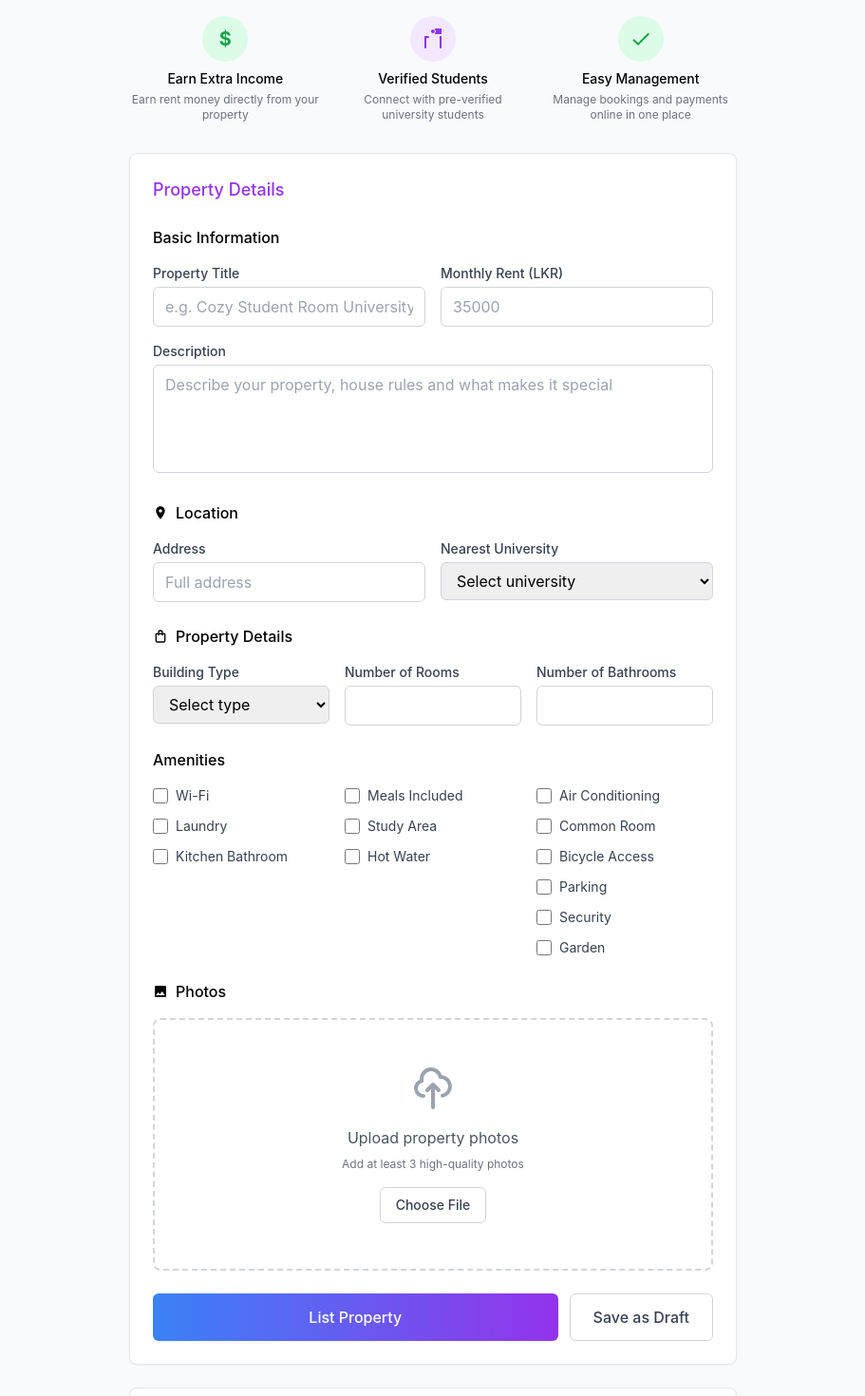
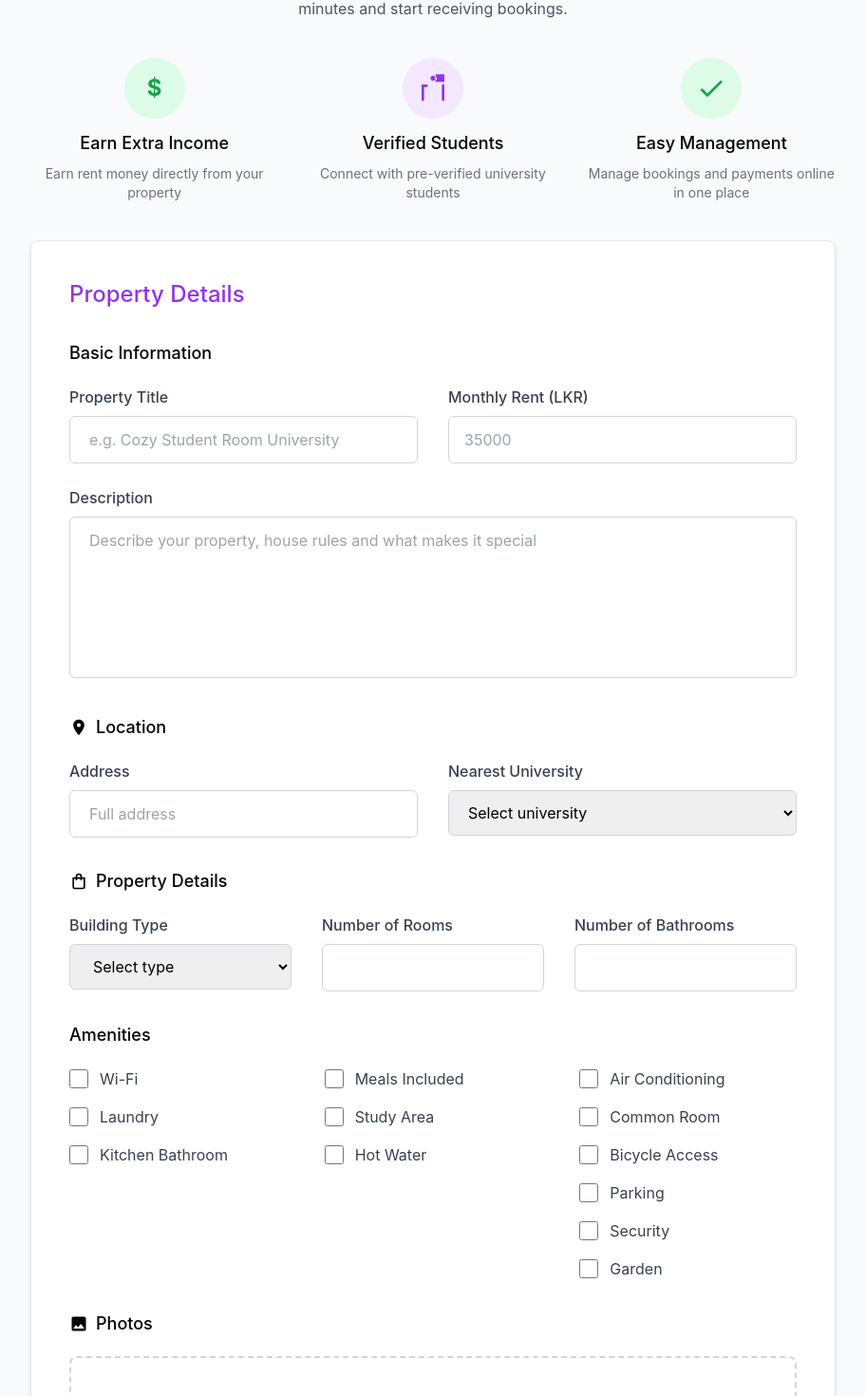
Before and after one commit to Thilan071/bodima, a React (Create React App) app in the folder bodima/: page /list-property in a window 1280 px wide. Shown: the part 192-1662 px from the top of the page at 95% size, without its empty margins (184-1095 px from the left). Built offline with nearby package versions, Linux system fonts and the light colour scheme.

Commit message:
changed the form layout

```diff
--- a/bodima/src/components/footer/footer.js
+++ b/bodima/src/components/footer/footer.js
@@ -1,5 +1,6 @@
 import React from 'react';
 import { Home } from 'lucide-react';
+import { useNavigate } from 'react-router-dom';
 
 const Footer = () => {
   return (
--- a/bodima/src/components/propertyList/propertyList.js
+++ b/bodima/src/components/propertyList/propertyList.js
@@ -50,120 +50,120 @@ export default function PropertyList() {
   return (
     <div className="min-h-screen bg-white">
       <TopNavigation />
-      <div className="bg-gray-50 py-8">
-        <div className="max-w-2xl mx-auto px-4">
+      <div className="bg-gray-50 py-12">
+        <div className="max-w-4xl mx-auto px-6">
           {/* Header */}
-          <div className="text-center mb-8">
-            <h1 className="text-2xl font-semibold text-blue-600 mb-2">List Your Property</h1>
-            <p className="text-gray-600 text-sm">
+          <div className="text-center mb-10">
+            <h1 className="text-3xl font-semibold text-blue-600 mb-4">List Your Property</h1>
+            <p className="text-gray-600 text-base max-w-2xl mx-auto">
               Connect with students looking for safe and comfortable boarding. List your property in
               minutes and start receiving bookings.
             </p>
           </div>
 
           {/* Benefits Icons */}
-          <div className="grid grid-cols-3 gap-4 mb-8">
+          <div className="grid grid-cols-3 gap-8 mb-10">
             <div className="text-center">
-              <div className="w-12 h-12 bg-green-100 rounded-full flex items-center justify-center mx-auto mb-2">
-                <span className="text-green-600 text-xl font-bold">$</span>
+              <div className="w-16 h-16 bg-green-100 rounded-full flex items-center justify-center mx-auto mb-3">
+                <span className="text-green-600 text-2xl font-bold">$</span>
               </div>
-              <h3 className="font-medium text-sm mb-1">Earn Extra Income</h3>
-              <p className="text-xs text-gray-500">Earn rent money directly from your property</p>
+              <h3 className="font-medium text-lg mb-2">Earn Extra Income</h3>
+              <p className="text-sm text-gray-500">Earn rent money directly from your property</p>
             </div>
             <div className="text-center">
-              <div className="w-12 h-12 bg-purple-100 rounded-full flex items-center justify-center mx-auto mb-2">
-                <svg className="w-6 h-6 text-purple-600" fill="currentColor" viewBox="0 0 24 24">
+              <div className="w-16 h-16 bg-purple-100 rounded-full flex items-center justify-center mx-auto mb-3">
+                <svg className="w-8 h-8 text-purple-600" fill="currentColor" viewBox="0 0 24 24">
                   <path d="M12 2C13.1 2 14 2.9 14 4C14 5.1 13.1 6 12 6C10.9 6 10 5.1 10 4C10 2.9 10.9 2 12 2ZM21 9V7L15 7C14.4 7 14 6.6 14 6S14.4 5 15 5V3C14.4 3 14 2.6 14 2S14.4 1 15 1H21V21C21 21.6 20.6 22 20 22S19 21.6 19 21V9H21ZM7 9C7.6 9 8 9.4 8 10S7.6 11 7 11H5V21C5 21.6 4.6 22 4 22S3 21.6 3 21V9H7Z"/>
                 </svg>
               </div>
-              <h3 className="font-medium text-sm mb-1">Verified Students</h3>
-              <p className="text-xs text-gray-500">Connect with pre-verified university students</p>
+              <h3 className="font-medium text-lg mb-2">Verified Students</h3>
+              <p className="text-sm text-gray-500">Connect with pre-verified university students</p>
             </div>
             <div className="text-center">
-              <div className="w-12 h-12 bg-green-100 rounded-full flex items-center justify-center mx-auto mb-2">
-                <svg className="w-6 h-6 text-green-600" fill="currentColor" viewBox="0 0 24 24">
+              <div className="w-16 h-16 bg-green-100 rounded-full flex items-center justify-center mx-auto mb-3">
+                <svg className="w-8 h-8 text-green-600" fill="currentColor" viewBox="0 0 24 24">
                   <path d="M9 16.17L4.83 12l-1.42 1.41L9 19 21 7l-1.41-1.41L9 16.17z"/>
                 </svg>
               </div>
-              <h3 className="font-medium text-sm mb-1">Easy Management</h3>
-              <p className="text-xs text-gray-500">Manage bookings and payments online in one place</p>
+              <h3 className="font-medium text-lg mb-2">Easy Management</h3>
+              <p className="text-sm text-gray-500">Manage bookings and payments online in one place</p>
             </div>
           </div>
 
           {/* Form */}
-          <div className="bg-white rounded-lg shadow-sm border p-6">
-            <h2 className="text-lg font-medium text-purple-600 mb-6">Property Details</h2>
+          <div className="bg-white rounded-lg shadow-md border p-10">
+            <h2 className="text-2xl font-medium text-purple-600 mb-8">Property Details</h2>
 
             {/* Basic Information */}
-            <div className="mb-6">
-              <h3 className="font-medium mb-4">Basic Information</h3>
+            <div className="mb-8">
+              <h3 className="font-medium text-lg mb-5">Basic Information</h3>
 
-              <div className="grid grid-cols-2 gap-4 mb-4">
+              <div className="grid grid-cols-2 gap-8 mb-6">
                 <div>
-                  <label className="block text-sm font-medium text-gray-700 mb-1">Property Title</label>
+                  <label className="block text-base font-medium text-gray-700 mb-2">Property Title</label>
                   <input
                     type="text"
                     name="propertyTitle"
                     value={formData.propertyTitle}
                     onChange={handleInputChange}
                     placeholder="e.g. Cozy Student Room University"
-                    className="w-full px-3 py-2 border border-gray-300 rounded-md focus:outline-none focus:ring-2 focus:ring-blue-500 focus:border-transparent"
+                    className="w-full px-5 py-3 text-base border border-gray-300 rounded-md focus:outline-none focus:ring-2 focus:ring-blue-500 focus:border-transparent"
                   />
                 </div>
                 <div>
-                  <label className="block text-sm font-medium text-gray-700 mb-1">Monthly Rent (LKR)</label>
+                  <label className="block text-base font-medium text-gray-700 mb-2">Monthly Rent (LKR)</label>
                   <input
                     type="text"
                     name="monthlyRent"
                     value={formData.monthlyRent}
                     onChange={handleInputChange}
                     placeholder="35000"
-                    className="w-full px-3 py-2 border border-gray-300 rounded-md focus:outline-none focus:ring-2 focus:ring-blue-500 focus:border-transparent"
+                    className="w-full px-4 py-3 text-base border border-gray-300 rounded-md focus:outline-none focus:ring-2 focus:ring-blue-500 focus:border-transparent"
                   />
                 </div>
               </div>
 
-              <div className="mb-4">
-                <label className="block text-sm font-medium text-gray-700 mb-1">Description</label>
+              <div className="mb-6">
+                <label className="block text-base font-medium text-gray-700 mb-2">Description</label>
                 <textarea
                   name="description"
                   value={formData.description}
                   onChange={handleInputChange}
                   placeholder="Describe your property, house rules and what makes it special"
-                  rows={4}
-                  className="w-full px-3 py-2 border border-gray-300 rounded-md focus:outline-none focus:ring-2 focus:ring-blue-500 focus:border-transparent resize-none"
+                  rows={6}
+                  className="w-full px-5 py-3 text-base border border-gray-300 rounded-md focus:outline-none focus:ring-2 focus:ring-blue-500 focus:border-transparent resize-none"
                 />
               </div>
             </div>
 
             {/* Location */}
-            <div className="mb-6">
-              <h3 className="font-medium mb-4 flex items-center">
-                <svg className="w-4 h-4 mr-2" fill="currentColor" viewBox="0 0 24 24">
+            <div className="mb-8">
+              <h3 className="font-medium text-lg mb-5 flex items-center">
+                <svg className="w-5 h-5 mr-2" fill="currentColor" viewBox="0 0 24 24">
                   <path d="M12 2C8.13 2 5 5.13 5 9c0 5.25 7 13 7 13s7-7.75 7-13c0-3.87-3.13-7-7-7zm0 9.5c-1.38 0-2.5-1.12-2.5-2.5s1.12-2.5 2.5-2.5 2.5 1.12 2.5 2.5-1.12 2.5-2.5 2.5z"/>
                 </svg>
                 Location
               </h3>
 
-              <div className="grid grid-cols-2 gap-4">
+              <div className="grid grid-cols-2 gap-8">
                 <div>
-                  <label className="block text-sm font-medium text-gray-700 mb-1">Address</label>
+                  <label className="block text-base font-medium text-gray-700 mb-2">Address</label>
                   <input
                     type="text"
                     name="address"
                     value={formData.address}
                     onChange={handleInputChange}
                     placeholder="Full address"
-                    className="w-full px-3 py-2 border border-gray-300 rounded-md focus:outline-none focus:ring-2 focus:ring-blue-500 focus:border-transparent"
+                    className="w-full px-5 py-3 text-base border border-gray-300 rounded-md focus:outline-none focus:ring-2 focus:ring-blue-500 focus:border-transparent"
                   />
                 </div>
                 <div>
-                  <label className="block text-sm font-medium text-gray-700 mb-1">Nearest University</label>
+                  <label className="block text-base font-medium text-gray-700 mb-2">Nearest University</label>
                   <select
                     name="nearestUniversity"
                     value={formData.nearestUniversity}
                     onChange={handleInputChange}
-                    className="w-full px-3 py-2 border border-gray-300 rounded-md focus:outline-none focus:ring-2 focus:ring-blue-500 focus:border-transparent"
+                    className="w-full px-4 py-3 text-base border border-gray-300 rounded-md focus:outline-none focus:ring-2 focus:ring-blue-500 focus:border-transparent"
                   >
                     <option value="">Select university</option>
                     <option value="university1">University 1</option>
@@ -174,22 +174,22 @@ export default function PropertyList() {
             </div>
 
             {/* Property Details */}
-            <div className="mb-6">
-              <h3 className="font-medium mb-4 flex items-center">
-                <svg className="w-4 h-4 mr-2" fill="currentColor" viewBox="0 0 24 24">
+            <div className="mb-8">
+              <h3 className="font-medium text-lg mb-5 flex items-center">
+                <svg className="w-5 h-5 mr-2" fill="currentColor" viewBox="0 0 24 24">
                   <path d="M19 7h-3V6a4 4 0 0 0-8 0v1H5a1 1 0 0 0-1 1v11a3 3 0 0 0 3 3h10a3 3 0 0 0 3-3V8a1 1 0 0 0-1-1zM10 6a2 2 0 0 1 4 0v1h-4V6zm8 13a1 1 0 0 1-1 1H7a1 1 0 0 1-1-1V9h2v1a1 1 0 0 0 2 0V9h4v1a1 1 0 0 0 2 0V9h2v10z"/>
                 </svg>
                 Property Details
               </h3>
 
-              <div className="grid grid-cols-3 gap-4">
+              <div className="grid grid-cols-3 gap-8">
                 <div>
-                  <label className="block text-sm font-medium text-gray-700 mb-1">Building Type</label>
+                  <label className="block text-base font-medium text-gray-700 mb-2">Building Type</label>
                   <select
                     name="buildingType"
                     value={formData.buildingType}
                     onChange={handleInputChange}
-                    className="w-full px-3 py-2 border border-gray-300 rounded-md focus:outline-none focus:ring-2 focus:ring-blue-500 focus:border-transparent"
+                    className="w-full px-5 py-3 text-base border border-gray-300 rounded-md focus:outline-none focus:ring-2 focus:ring-blue-500 focus:border-transparent"
                   >
                     <option value="">Select type</option>
                     <option value="house">House</option>
@@ -197,34 +197,34 @@ export default function PropertyList() {
                   </select>
                 </div>
                 <div>
-                  <label className="block text-sm font-medium text-gray-700 mb-1">Number of Rooms</label>
+                  <label className="block text-base font-medium text-gray-700 mb-2">Number of Rooms</label>
                   <input
                     type="number"
                     name="numberOfRooms"
                     value={formData.numberOfRooms}
                     onChange={handleInputChange}
-                    className="w-full px-3 py-2 border border-gray-300 rounded-md focus:outline-none focus:ring-2 focus:ring-blue-500 focus:border-transparent"
+                    className="w-full px-4 py-3 text-base border border-gray-300 rounded-md focus:outline-none focus:ring-2 focus:ring-blue-500 focus:border-transparent"
                   />
                 </div>
                 <div>
-                  <label className="block text-sm font-medium text-gray-700 mb-1">Number of Bathrooms</label>
+                  <label className="block text-base font-medium text-gray-700 mb-2">Number of Bathrooms</label>
                   <input
                     type="number"
                     name="numberOfBathrooms"
                     value={formData.numberOfBathrooms}
                     onChange={handleInputChange}
-                    className="w-full px-3 py-2 border border-gray-300 rounded-md focus:outline-none focus:ring-2 focus:ring-blue-500 focus:border-transparent"
+                    className="w-full px-4 py-3 text-base border border-gray-300 rounded-md focus:outline-none focus:ring-2 focus:ring-blue-500 focus:border-transparent"
                   />
                 </div>
               </div>
             </div>
 
             {/* Amenities */}
-            <div className="mb-6">
-              <h3 className="font-medium mb-4">Amenities</h3>
+            <div className="mb-8">
+              <h3 className="font-medium text-lg mb-5">Amenities</h3>
 
-              <div className="grid grid-cols-3 gap-4">
-                <div className="space-y-3">
+              <div className="grid grid-cols-3 gap-10">
+                <div className="space-y-4">
                   {[
                     { key: 'wifi', label: 'Wi-Fi' },
                     { key: 'laundry', label: 'Laundry' },
@@ -235,14 +235,14 @@ export default function PropertyList() {
                         type="checkbox"
                         checked={formData.amenities[amenity.key]}
                         onChange={() => handleAmenityChange(amenity.key)}
-                        className="h-4 w-4 text-blue-600 focus:ring-blue-500 border-gray-300 rounded"
+                        className="h-5 w-5 text-blue-600 focus:ring-blue-500 border-gray-300 rounded"
                       />
-                      <span className="ml-2 text-sm text-gray-700">{amenity.label}</span>
+                      <span className="ml-3 text-base text-gray-700">{amenity.label}</span>
                     </label>
                   ))}
                 </div>
 
-                <div className="space-y-3">
+                <div className="space-y-4">
                   {[
                     { key: 'mealsIncluded', label: 'Meals Included' },
                     { key: 'studyArea', label: 'Study Area' },
@@ -253,14 +253,14 @@ export default function PropertyList() {
                         type="checkbox"
                         checked={formData.amenities[amenity.key]}
                         onChange={() => handleAmenityChange(amenity.key)}
-                        className="h-4 w-4 text-blue-600 focus:ring-blue-500 border-gray-300 rounded"
+                        className="h-5 w-5 text-blue-600 focus:ring-blue-500 border-gray-300 rounded"
                       />
-                      <span className="ml-2 text-sm text-gray-700">{amenity.label}</span>
+                      <span className="ml-3 text-base text-gray-700">{amenity.label}</span>
                     </label>
                   ))}
                 </div>
 
-                <div className="space-y-3">
+                <div className="space-y-4">
                   {[
                     { key: 'airConditioning', label: 'Air Conditioning' },
                     { key: 'commonRoom', label: 'Common Room' },
@@ -274,9 +274,9 @@ export default function PropertyList() {
                         type="checkbox"
                         checked={formData.amenities[amenity.key]}
                         onChange={() => handleAmenityChange(amenity.key)}
-                        className="h-4 w-4 text-blue-600 focus:ring-blue-500 border-gray-300 rounded"
+                        className="h-5 w-5 text-blue-600 focus:ring-blue-500 border-gray-300 rounded"
                       />
-                      <span className="ml-2 text-sm text-gray-700">{amenity.label}</span>
+                      <span className="ml-3 text-base text-gray-700">{amenity.label}</span>
                     </label>
                   ))}
                 </div>
@@ -284,48 +284,48 @@ export default function PropertyList() {
             </div>
 
             {/* Photos */}
-            <div className="mb-6">
-              <h3 className="font-medium mb-4 flex items-center">
-                <svg className="w-4 h-4 mr-2" fill="currentColor" viewBox="0 0 24 24">
+            <div className="mb-8">
+              <h3 className="font-medium text-lg mb-5 flex items-center">
+                <svg className="w-5 h-5 mr-2" fill="currentColor" viewBox="0 0 24 24">
                   <path d="M21 19V5c0-1.1-.9-2-2-2H5c-1.1 0-2 .9-2 2v14c0 1.1.9 2 2 2h14c1.1 0 2-.9 2-2zM8.5 13.5l2.5 3.01L14.5 12l4.5 6H5l3.5-4.5z"/>
                 </svg>
                 Photos
               </h3>
 
-              <div className="border-2 border-dashed border-gray-300 rounded-lg p-12 text-center">
-                <svg className="w-12 h-12 text-gray-400 mx-auto mb-4" fill="none" stroke="currentColor" viewBox="0 0 24 24">
+              <div className="border-2 border-dashed border-gray-300 rounded-lg p-20 text-center">
+                <svg className="w-20 h-20 text-gray-400 mx-auto mb-6" fill="none" stroke="currentColor" viewBox="0 0 24 24">
                   <path strokeLinecap="round" strokeLinejoin="round" strokeWidth={2} d="M7 16a4 4 0 01-.88-7.903A5 5 0 1115.9 6L16 6a5 5 0 011 9.9M15 13l-3-3m0 0l-3 3m3-3v12" />
                 </svg>
-                <p className="text-gray-600 mb-2">Upload property photos</p>
-                <p className="text-xs text-gray-500 mb-4">Add at least 3 high-quality photos</p>
-                <button className="px-4 py-2 border border-gray-300 rounded-md text-sm font-medium text-gray-700 hover:bg-gray-50">
-                  Choose File
+                <p className="text-gray-600 text-xl mb-3">Upload property photos</p>
+                <p className="text-base text-gray-500 mb-6">Add at least 3 high-quality photos</p>
+                <button className="px-8 py-4 border-2 border-gray-300 rounded-md text-lg font-medium text-gray-700 hover:bg-gray-50 transition-colors">
+                  Choose Files
                 </button>
               </div>
             </div>
 
             {/* Action Buttons */}
-            <div className="flex gap-3">
-              <button className="flex-1 bg-gradient-to-r from-blue-500 to-purple-600 text-white py-3 px-4 rounded-md font-medium hover:from-blue-600 hover:to-purple-700 transition-colors">
+            <div className="flex gap-6">
+              <button className="flex-1 bg-gradient-to-r from-blue-500 to-purple-600 text-white py-5 px-8 rounded-md text-lg font-medium hover:from-blue-600 hover:to-purple-700 transition-colors shadow-md">
                 List Property
               </button>
-              <button className="px-6 py-3 border border-gray-300 rounded-md text-gray-700 font-medium hover:bg-gray-50">
+              <button className="px-10 py-5 border-2 border-gray-300 rounded-md text-gray-700 text-lg font-medium hover:bg-gray-50 transition-colors">
                 Save as Draft
               </button>
             </div>
           </div>
 
           {/* Listing Fee */}
-          <div className="mt-6 bg-white rounded-lg shadow-sm border p-4">
+          <div className="mt-8 bg-white rounded-lg shadow-md border p-8">
             <div className="flex justify-between items-center">
               <div>
-                <h3 className="font-medium">Listing Fee</h3>
-                <p className="text-sm text-gray-600">Basic listing (30 days)</p>
-                <p className="text-xs text-gray-500">Includes property verification and support</p>
+                <h3 className="font-medium text-lg">Listing Fee</h3>
+                <p className="text-base text-gray-600 mt-1">Basic listing (30 days)</p>
+                <p className="text-sm text-gray-500 mt-1">Includes property verification and support</p>
               </div>
               <div className="text-right">
-                <p className="text-lg font-bold text-green-600">FREE</p>
-                <p className="text-xs text-gray-500">Limited time offer</p>
+                <p className="text-2xl font-bold text-green-600">FREE</p>
+                <p className="text-sm text-gray-500 mt-1">Limited time offer</p>
               </div>
             </div>
           </div>
```
